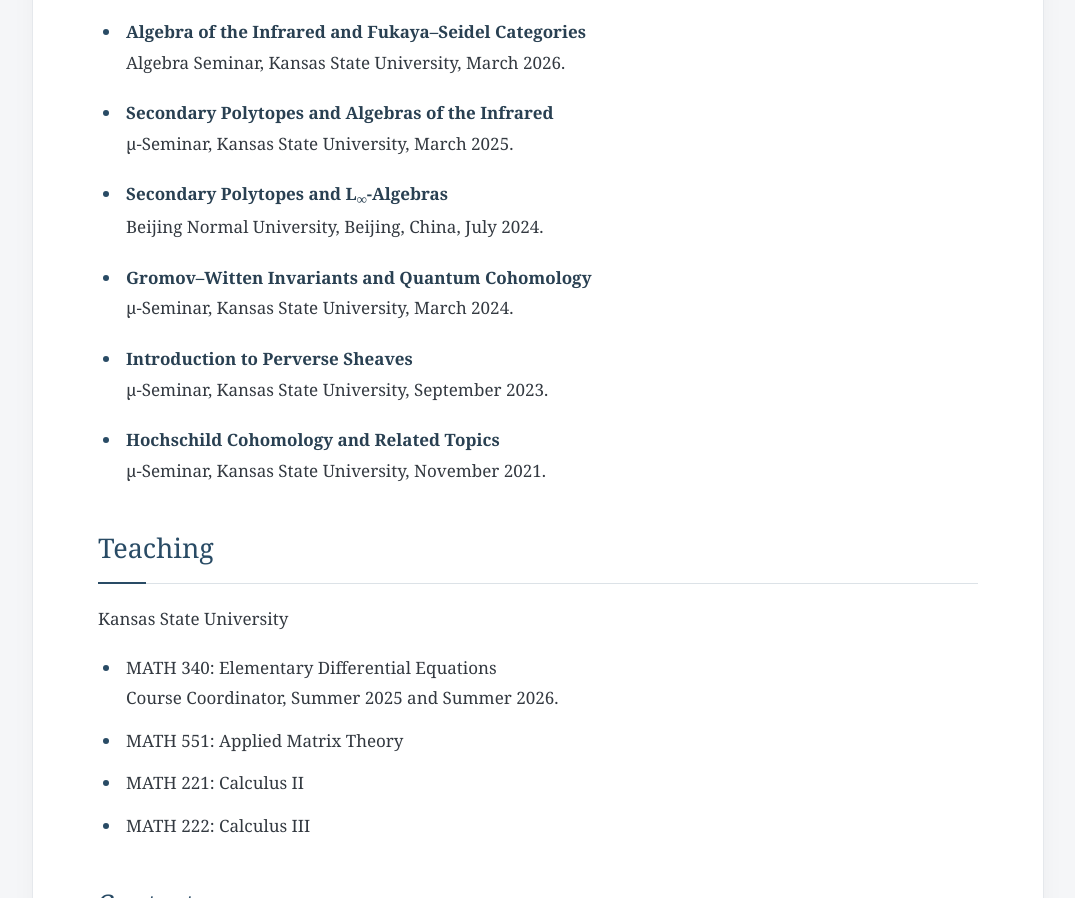
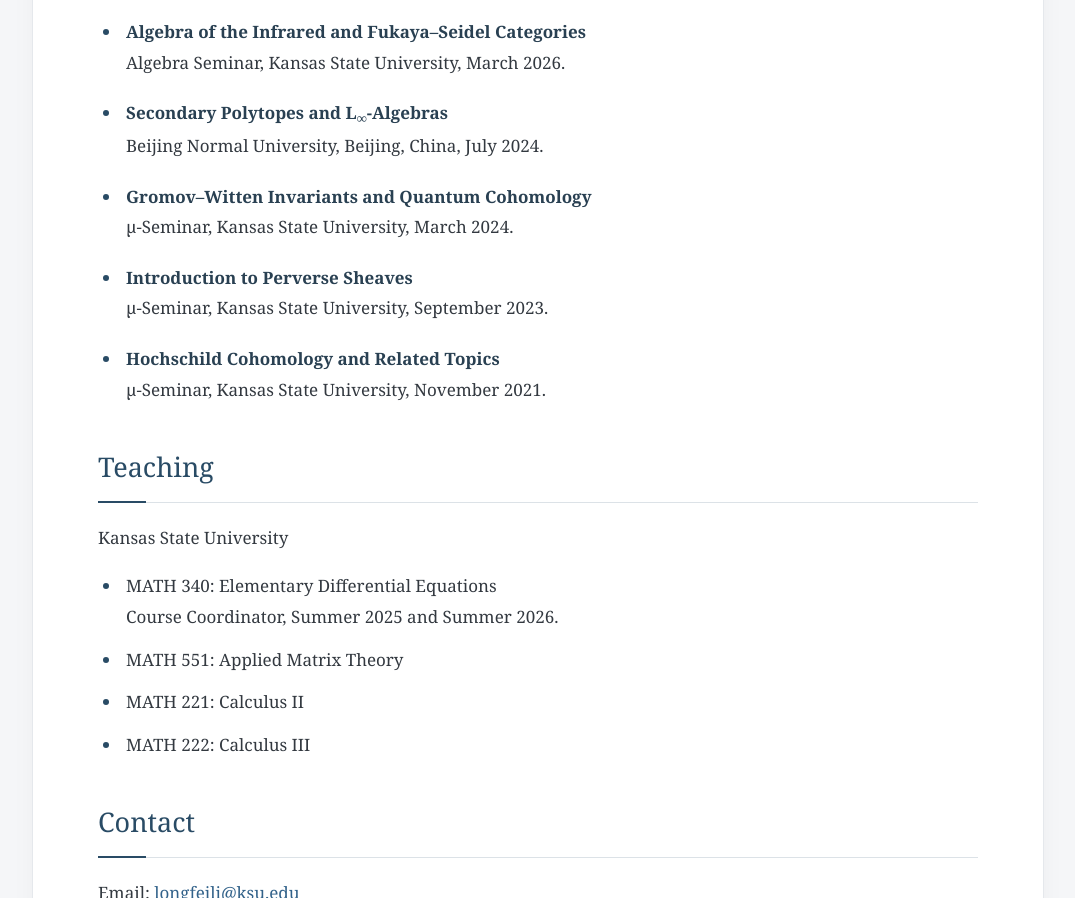
Before and after one commit to longfeili-math/longfeili-math, a plain HTML site: page index.html in a window 1280 px wide. Shown: the part 1630-2528 px from the top of the page, without its empty margins (102-1177 px from the left). Drawn offline with Linux system fonts and the light colour scheme.

Commit message:
Update index.html

```diff
--- a/index.html
+++ b/index.html
@@ -400,15 +400,6 @@
 
         <li>
             <strong>
-                Secondary Polytopes and Algebras of the Infrared
-            </strong>
-            <br>
-            &mu;-Seminar, Kansas State University,
-            March 2025.
-        </li>
-
-        <li>
-            <strong>
                 Secondary Polytopes and L<sub>&infin;</sub>-Algebras
             </strong>
             <br>
```
